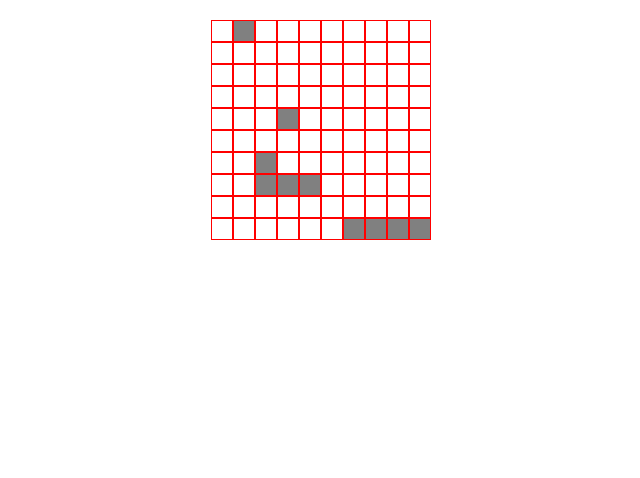
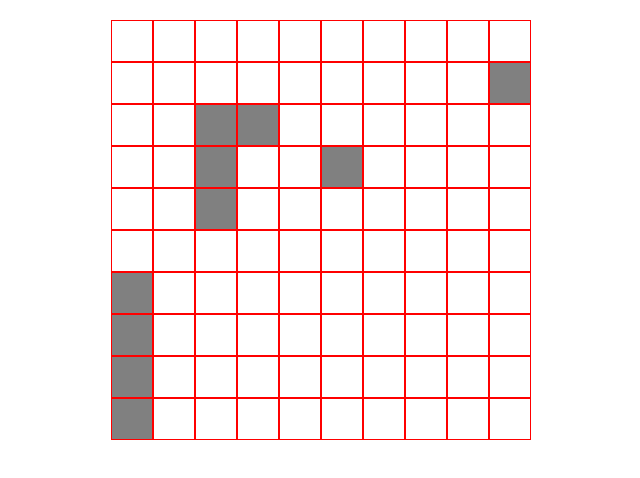
Before and after one commit to sermark/BattleShip, a React (Create React App) app in the folder test-task/: page / in a window 1280 px wide. Shown: the top 478 px of the page, without its empty margins (319-959 px from the left). Built offline with nearby package versions, Linux system fonts and the light colour scheme; the HTML template or start-up script is replaced by a standard one.

Commit message:
add styles

```diff
--- a/test-task/src/components/battleField.tsx
+++ b/test-task/src/components/battleField.tsx
@@ -31,7 +31,8 @@ class BattleField extends React.Component<IBattleField, {}> {
 					classes = classes + ' ship';
 				}
 
-				if (this.props.clickedField && this.props.isItemInArray(this.props.clickedField, [i, j]) && this.props.coordinatesSank && !this.props.isItemInArray(this.props.coordinatesSank, [i, j])) {
+				if (this.props.clickedField && this.props.isItemInArray(this.props.clickedField, [i, j])
+						&& this.props.coordinatesSank && !this.props.isItemInArray(this.props.coordinatesSank, [i, j])) {
 					classes = classes + ' missed';
 				}
 
--- a/test-task/src/components/main.tsx
+++ b/test-task/src/components/main.tsx
@@ -2,7 +2,8 @@ import * as React from 'react';
 import { connect } from 'react-redux';
 import { bindActionCreators } from 'redux';
 import * as actions from '../redux/actions';
-import BattleField from "./battleField";
+import BattleField from './battleField';
+import Message from './message';
 
 interface IMainProps {
   battleShip: any;
@@ -63,7 +64,7 @@ class Main extends React.Component<IMainProps, {}> {
 
   public generateShips(): void {
     const unavailableCoords: number[][] = [];
-    // generate L ship
+    // create L-shaped ship.
     const coordsArray: number[][] = [];
     const lShipCoords: number[][] = this.generateLShipCoords();
 
@@ -76,7 +77,7 @@ class Main extends React.Component<IMainProps, {}> {
     coordsArray.push(...lShip.coord);
     this.setUnavailableCells(unavailableCoords, coordsArray);
 
-    // generate I ship
+    // create I-shaped ship.
     let iShipCoords: number[][] = [];
 
     do {
@@ -92,7 +93,7 @@ class Main extends React.Component<IMainProps, {}> {
     coordsArray.push(...iShip.coord);
     this.setUnavailableCells(unavailableCoords, iShipCoords);
 
-    // generate dot ships
+    // create dot ships.
     let dotShip1Coords: number[] = [];
 
     do {
@@ -230,13 +231,11 @@ class Main extends React.Component<IMainProps, {}> {
 
   public render() {
     const { battleShip } = this.props;
-    const isSankAll = battleShip.every((elem:any) => elem.isSank)
+    const isSankAll = battleShip.every((elem: any) => elem.isSank)
     return (
       <div>
         <BattleField isItemInArray={this.isItemInArray} />
-        <div>
-          {isSankAll?<p>Game Over</p>:null}
-        </div>
+        {isSankAll ? <Message text={'Game Over'} /> : null}
       </div>
     )
   }
--- /dev/null
+++ b/test-task/src/components/message.tsx
@@ -0,0 +1,15 @@
+import * as React from 'react';
+
+interface IMessageProps {
+	text: string;
+}
+
+const Message = ({ text }: IMessageProps) => (
+	<div className={'modal'}>
+		<p className={'text'}>
+			{text}
+		</p>
+	</div>
+);
+
+export default Message;
--- a/test-task/src/index.css
+++ b/test-task/src/index.css
@@ -6,17 +6,17 @@ body {
 
 .cell {
     list-style: none;
-    width: 20px;
-    height: 20px;
-    border: 1px solid red;
+    width: 40px;
+    height: 40px;
+    border: 0.5px solid red;
     cursor: pointer;
 }
 
 .battleField {
-    width: 220px;
+    width: 100%;
+    max-width: 420px;
     display: flex;
     flex-wrap: wrap;
-    transform: rotate(-90deg);
     padding: 20px;
     margin: 0 auto;
 }
@@ -32,3 +32,20 @@ body {
 .defeated {
     background-color: black;
 }
+
+.modal {
+    position: fixed;
+    top: 0;
+    left: 0;
+    right: 0;
+    bottom: 0;
+    background-color: rgba(0, 0, 0, 0.8);
+    display: flex;
+    align-items: center;
+    justify-content: center;
+}
+
+.text {
+    color: white;
+    font-size: 3rem;
+}
--- a/test-task/src/redux/utils/constants.js
+++ b/test-task/src/redux/utils/constants.js
@@ -2,5 +2,4 @@ const FETCH_SHIPS = 'FETCH_SHIP_SUCCESS';
 const UPDATE_SHIPS = 'UPDATE_SHIPS';
 const CLICKED_FIELD = 'CLICKED_FIELD';
 
-
 export default { FETCH_SHIPS, UPDATE_SHIPS, CLICKED_FIELD };
```
Also changed, not shown: test-task/package.json (+5 -2 lines), test-task/src/redux/actions/index.js (indentation only), test-task/src/redux/reducers/index.js (indentation only), test-task/src/redux/selectors/index.js (indentation only), 1 other file (tests, documents, lock files or other folders).
